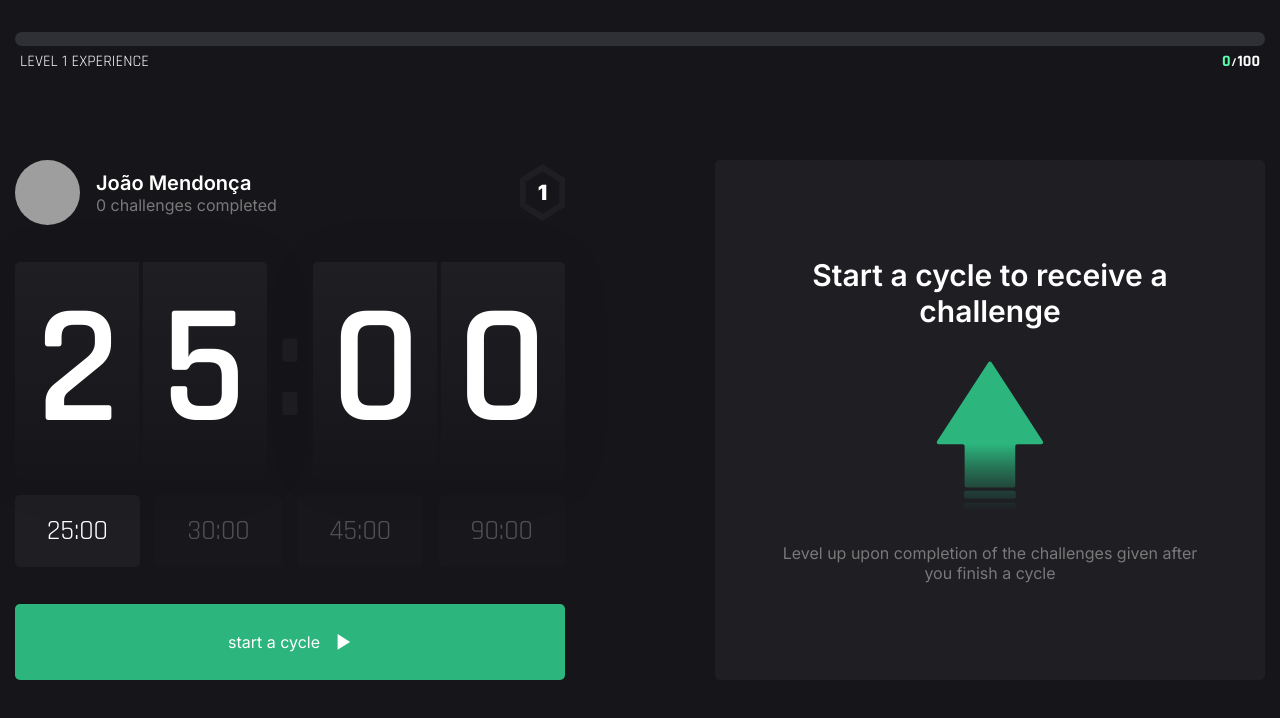
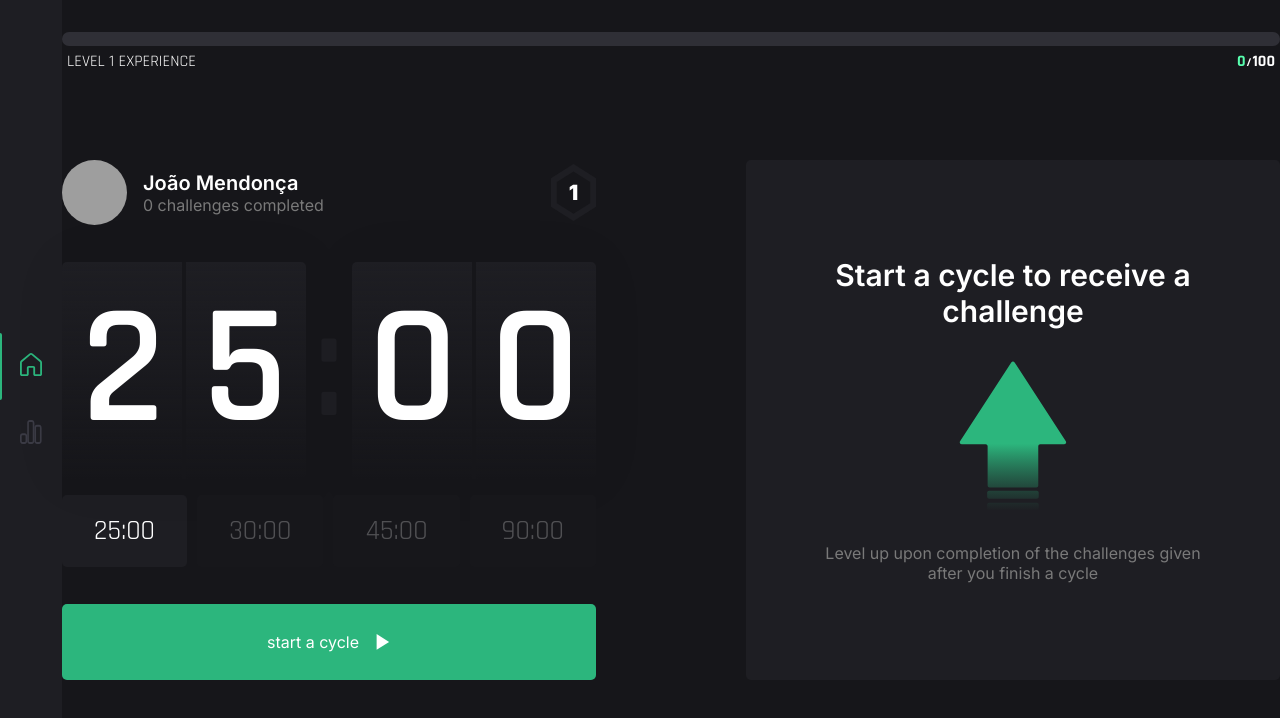
Before and after one commit to joaomendoncaa/actionbox, a Next.js app: page / in a window 1280 px wide. Shown: the top 718 px of the page. Built offline with nearby package versions, Linux system fonts and the light colour scheme; grey boxes are pictures that could not be loaded.

Commit message:
LeftMenu Component

```diff
--- /dev/null
+++ b/src/components/MenuBar/index.tsx
@@ -0,0 +1,60 @@
+import { useEffect, useState } from "react";
+import { useRouter } from "next/router";
+import Link from "next/link";
+
+import { Container, MenuButton } from "./styles";
+
+export default function MenuBar() {
+  const router = useRouter();
+  const [currentEndpoint, setCurrentEndpoint] = useState(null);
+
+  useEffect(() => {
+    setCurrentEndpoint(router.pathname);
+  }, []);
+
+  return (
+    <Container>
+      <Link href="/">
+        <MenuButton isSelected={currentEndpoint === "/" ? true : false}>
+          <svg
+            width={22}
+            height={23}
+            viewBox="0 0 22 23"
+            xmlns="http://www.w3.org/2000/svg"
+          >
+            <path d="M9.23083 0.64345C9.72632 0.227848 10.3528 0 11 0C11.6472 0 12.2737 0.227848 12.7692 0.64345L21.0192 7.568C21.3263 7.82557 21.5732 8.14709 21.7426 8.50999C21.9121 8.8729 21.9999 9.26841 22 9.66878V21.17C22 21.6554 21.8068 22.1208 21.463 22.464C21.1192 22.8072 20.6529 23 20.1667 23H15.125C14.6388 23 14.1725 22.8072 13.8286 22.464C13.4848 22.1208 13.2917 21.6554 13.2917 21.17V14.7652H8.70833V21.17C8.70833 21.6554 8.51518 22.1208 8.17136 22.464C7.82755 22.8072 7.36123 23 6.875 23H1.83333C1.3471 23 0.880788 22.8072 0.536971 22.464C0.193154 22.1208 0 21.6554 0 21.17V9.66787C0.000101438 9.26749 0.0879503 8.87198 0.257386 8.50908C0.426822 8.14617 0.673743 7.82466 0.980834 7.56708L9.23083 0.64345ZM11.5903 2.04336C11.4251 1.90451 11.216 1.82837 11 1.82837C10.784 1.82837 10.5749 1.90451 10.4097 2.04336L2.15967 8.96974C2.05769 9.05543 1.97566 9.16228 1.9193 9.28285C1.86294 9.40343 1.8336 9.53482 1.83333 9.66787V21.1691H6.875V14.7643C6.875 14.279 7.06815 13.8135 7.41197 13.4703C7.75579 13.1271 8.2221 12.9343 8.70833 12.9343H13.2917C13.7779 12.9343 14.2442 13.1271 14.588 13.4703C14.9318 13.8135 15.125 14.279 15.125 14.7643V21.1691H20.1667V9.66787C20.1667 9.53451 20.1375 9.40276 20.0811 9.28185C20.0247 9.16094 19.9425 9.05379 19.8403 8.96791L11.5903 2.04336Z" />
+          </svg>
+        </MenuButton>
+      </Link>
+      <Link href="/leaderboard">
+        <MenuButton
+          isSelected={currentEndpoint === "/leaderboard" ? true : false}
+        >
+          <svg
+            width={22}
+            height={24}
+            viewBox="0 0 22 24"
+            fill="none"
+            xmlns="http://www.w3.org/2000/svg"
+          >
+            <path
+              fillRule="evenodd"
+              clipRule="evenodd"
+              d="M14.4 7.76025C14.4 6.12535 15.5179 4.8 16.897 4.8H19.1031C20.4821 4.8 21.6 6.12535 21.6 7.76025V21.0398C21.6 22.6747 20.4821 24 19.1031 24H16.897C15.5179 24 14.4 22.6747 14.4 21.0398V7.76025ZM16.897 6.7735C16.4373 6.7735 16.0646 7.21528 16.0646 7.76025V21.0398C16.0646 21.5847 16.4373 22.0265 16.897 22.0265H19.1031C19.5628 22.0265 19.9354 21.5847 19.9354 21.0398V7.76025C19.9354 7.21528 19.5628 6.7735 19.1031 6.7735H16.897Z"
+            />
+            <path
+              fillRule="evenodd"
+              clipRule="evenodd"
+              d="M7.19995 2.94529C7.19995 1.31865 8.31787 0 9.69689 0H11.903C13.282 0 14.4 1.31865 14.4 2.94529V21.0547C14.4 22.6814 13.282 24 11.903 24H9.69689C8.31787 24 7.19995 22.6813 7.19995 21.0547V2.94529ZM9.69689 1.96353C9.23721 1.96353 8.86458 2.40308 8.86458 2.94529V21.0547C8.86458 21.5969 9.23721 22.0365 9.69689 22.0365H11.903C12.3627 22.0365 12.7353 21.5969 12.7353 21.0547V2.94529C12.7353 2.40308 12.3627 1.96353 11.903 1.96353H9.69689Z"
+            />
+            <path
+              fillRule="evenodd"
+              clipRule="evenodd"
+              d="M0 16.1072C0 14.5016 1.11792 13.2 2.49694 13.2H4.70306C6.08208 13.2 7.2 14.5016 7.2 16.1072V21.0928C7.2 22.6984 6.08208 24 4.70306 24H2.49694C1.11792 24 0 22.6984 0 21.0928V16.1072ZM2.49694 15.1382C2.03726 15.1382 1.66462 15.572 1.66462 16.1072V21.0928C1.66462 21.628 2.03726 22.0618 2.49694 22.0618H4.70306C5.16274 22.0618 5.53538 21.628 5.53538 21.0928V16.1072C5.53538 15.572 5.16274 15.1382 4.70306 15.1382H2.49694Z"
+            />
+          </svg>
+        </MenuButton>
+      </Link>
+    </Container>
+  );
+}
--- /dev/null
+++ b/src/components/MenuBar/styles.ts
@@ -0,0 +1,73 @@
+import styled, { css } from 'styled-components'
+
+export const Container = styled.div`
+    display: flex;
+    flex-direction: column;
+    justify-content: center;
+    align-items: center;
+
+    background: var(--background-secondary);
+
+    width: 100%;
+    height: 100%;
+`
+
+interface MenuButtonProps {
+    isSelected: boolean
+}
+
+export const MenuButton = styled.a<MenuButtonProps>`
+    cursor: pointer;
+    border: 0;
+    background: transparent;
+
+    padding: 1.25rem 1.25rem;
+
+    transition: .05s ease-in;
+
+    position: relative;
+
+    path {
+        transition: .05s linear;
+        fill: #3B3B45;
+    }
+
+    &:hover, &:focus, &:active {
+        path {
+            fill: var(--green-dark);
+        }
+    }
+
+    ${props => props.isSelected && css`
+        &:hover, &:focus, &:active {
+            background: var(--background-secondary);
+        }
+
+
+        path {
+                fill: var(--green-dark);
+        }
+
+        &:after {
+            content: '';
+
+            position: absolute;
+            left: -2px;
+            top: 0;
+            bottom: 0;
+            width: 4px;
+            background: var(--green-dark);
+            border-radius: 99vw;
+
+            opacity: 0;
+
+            animation: fade-in .1s ease-in forwards;
+
+            @keyframes fade-in {
+                to {
+                    opacity: 1;
+                }
+            }
+        }
+    `}
+`
--- a/src/pages/index.tsx
+++ b/src/pages/index.tsx
@@ -9,12 +9,15 @@ import Countdown from "../components/Countdown";
 import CountdownControls from "../components/CountdownControls";
 import CountdownStartAndStop from "../components/CountdownStartAndStop";
 import ChallengeBox from "../components/ChallengeBox";
+import MenuBar from "../components/MenuBar";
 
 import { ChallengesContextProvider } from "../context/ChallengesContext";
 import { CountdownContextProvider } from "../context/CountdownContext";
 
 import {
-  Container,
+  HomeContainer,
+  MenuWrapper,
+  ContentWrapper,
   Main,
   ControlsContainer,
   CountdownWrapper,
@@ -34,7 +37,11 @@ export default function Home(props: HomeProps) {
       currentExperience={props.currentExperience}
       challengesCompleted={props.challengesCompleted}
     >
-      <Container>
+      <HomeContainer>
+        <MenuWrapper>
+          <MenuBar />
+        </MenuWrapper>
+        <ContentWrapper>
           <Head>
             <title>
               Actionbox | With great discipline comes great achievements
@@ -59,7 +66,8 @@ export default function Home(props: HomeProps) {
               </ChallengeBoxContainer>
             </Main>
           </CountdownContextProvider>
-      </Container>
+        </ContentWrapper>
+      </HomeContainer>
     </ChallengesContextProvider>
   );
 }
--- a/src/styles/Home.ts
+++ b/src/styles/Home.ts
@@ -1,6 +1,14 @@
 import styled from 'styled-components'
 
-export const Container = styled.div`
+export const HomeContainer = styled.div`
+    display: flex;
+`
+
+export const MenuWrapper = styled.div`
+    height: 100vh;
+`
+
+export const ContentWrapper = styled.div`
     height: 100vh;
     max-width: 1250px;
     margin: 0 auto;
```
Also changed, not shown: src/pages/leaderboard.tsx (added, +22 -0 lines), src/styles/Leaderboard.ts (added, +14 -0 lines). Lines whose indentation alone changed are shown as unchanged.
